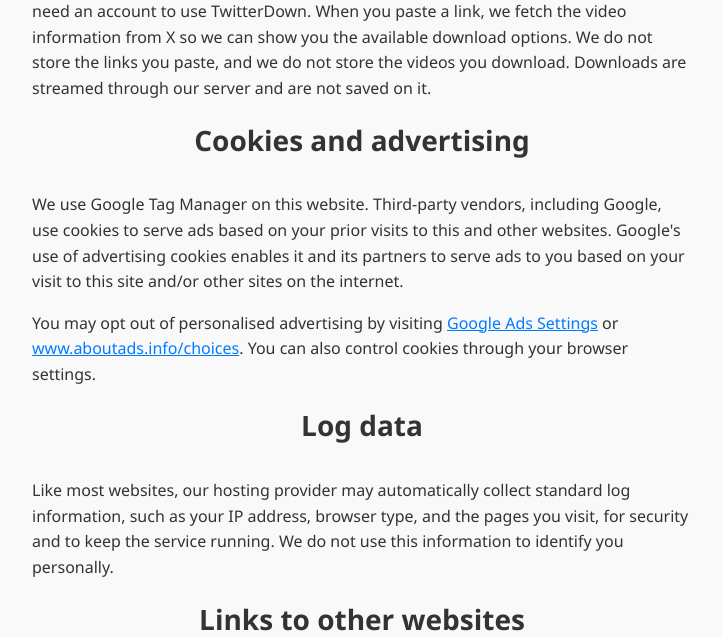
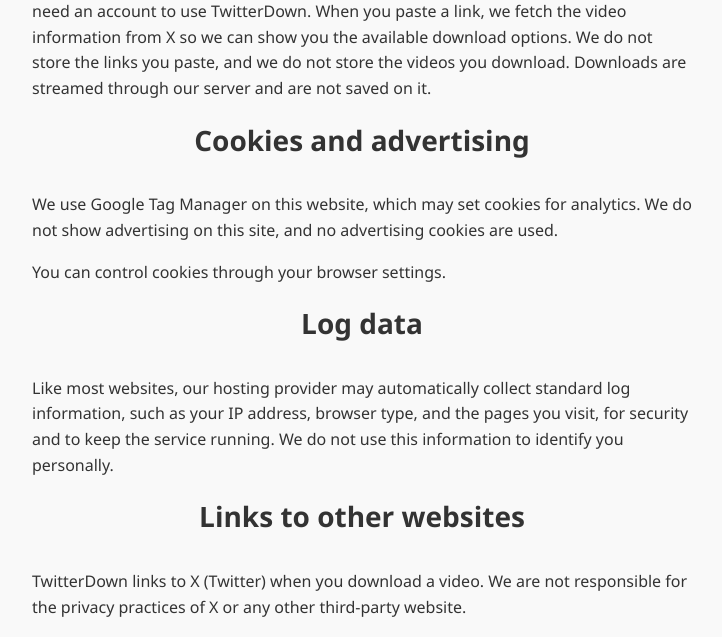
Before and after one commit to Ch-israr/twitter, a Flask app: page /privacy in a window 1280 px wide. Shown: the part 440-1077 px from the top of the page, without its empty margins (278-1000 px from the left). Run offline with Flask 3, Linux system fonts and the light colour scheme; some libraries are stand-ins or nearby versions.

Commit message:
Remove Google AdSense code (adsbygoogle.js) and update Privacy + llms-full wording

```diff
--- a/static/llms-full.txt
+++ b/static/llms-full.txt
@@ -94,7 +94,7 @@
 - No account and no sign-up. TwitterDown does not ask for your name, email, or any personal details.
 - No X login is needed. You never enter your X password anywhere on this site.
 - TwitterDown does not host videos. Videos are fetched from X's servers and passed through to your device; the download buttons serve the file to you directly.
-- The site uses Google Tag Manager and Google AdSense (advertising), as described in its Privacy Policy.
+- The site uses Google Tag Manager (analytics), as described in its Privacy Policy.
 - For the full details, see the [Privacy Policy](https://twitterdown.app/privacy) and the [Terms of Service](https://twitterdown.app/terms).
 
 ## Frequently asked questions
--- a/templates/base.html
+++ b/templates/base.html
@@ -25,10 +25,6 @@
     gtag('js', new Date());
   </script>
   <!-- End Google Tag Manager -->
-  <!-- Google AdSense -->
-  <script async src="https://pagead2.googlesyndication.com/pagead/js/adsbygoogle.js?client=ca-pub-7065953325817516"
-     crossorigin="anonymous"></script>
-  <!-- End Google AdSense -->
   <meta charset="UTF-8">
   <meta name="viewport" content="width=device-width, initial-scale=1.0">
   <meta name="description" content="{% block description %}TwitterDown — download videos from Twitter / X as MP4. Fast, free, no watermark, no sign-up.{% endblock %}">
--- a/templates/index.html
+++ b/templates/index.html
@@ -25,10 +25,6 @@
     gtag('js', new Date());
   </script>
   <!-- End Google Tag Manager -->
-  <!-- Google AdSense -->
-  <script async src="https://pagead2.googlesyndication.com/pagead/js/adsbygoogle.js?client=ca-pub-7065953325817516"
-     crossorigin="anonymous"></script>
-  <!-- End Google AdSense -->
   <meta charset="UTF-8">
   <meta name="viewport" content="width=device-width, initial-scale=1.0">
   <meta name="description" content="{{ t.description }}">
--- a/templates/privacy.html
+++ b/templates/privacy.html
@@ -1,10 +1,10 @@
 {% extends "base.html" %}
 {% block title %}Privacy Policy — TwitterDown{% endblock %}
-{% block description %}TwitterDown Privacy Policy: what data we collect, how cookies and advertising work, and how to opt out.{% endblock %}
+{% block description %}TwitterDown Privacy Policy: what data we collect, how cookies and analytics work.{% endblock %}
 {% block ogtitle %}Privacy Policy — TwitterDown{% endblock %}
-{% block ogdescription %}TwitterDown Privacy Policy: what data we collect, how cookies and advertising work, and how to opt out.{% endblock %}
+{% block ogdescription %}TwitterDown Privacy Policy: what data we collect, how cookies and analytics work.{% endblock %}
 {% block twittertitle %}Privacy Policy — TwitterDown{% endblock %}
-{% block twitterdescription %}TwitterDown Privacy Policy: what data we collect, how cookies and advertising work, and how to opt out.{% endblock %}
+{% block twitterdescription %}TwitterDown Privacy Policy: what data we collect, how cookies and analytics work.{% endblock %}
 {% block content %}
     <section class="section">
       <div class="container container-narrow">
@@ -17,8 +17,8 @@
         <p>We do not ask you for your name, email address, or any account details, and you do not need an account to use TwitterDown. When you paste a link, we fetch the video information from X so we can show you the available download options. We do not store the links you paste, and we do not store the videos you download. Downloads are streamed through our server and are not saved on it.</p>
 
         <h2>Cookies and advertising</h2>
-        <p>We use Google Tag Manager on this website. Third-party vendors, including Google, use cookies to serve ads based on your prior visits to this and other websites. Google's use of advertising cookies enables it and its partners to serve ads to you based on your visit to this site and/or other sites on the internet.</p>
-        <p>You may opt out of personalised advertising by visiting <a href="https://adssettings.google.com/" target="_blank" rel="noopener">Google Ads Settings</a> or <a href="https://www.aboutads.info/choices/" target="_blank" rel="noopener">www.aboutads.info/choices</a>. You can also control cookies through your browser settings.</p>
+        <p>We use Google Tag Manager on this website, which may set cookies for analytics. We do not show advertising on this site, and no advertising cookies are used.</p>
+        <p>You can control cookies through your browser settings.</p>
 
         <h2>Log data</h2>
         <p>Like most websites, our hosting provider may automatically collect standard log information, such as your IP address, browser type, and the pages you visit, for security and to keep the service running. We do not use this information to identify you personally.</p>
```
